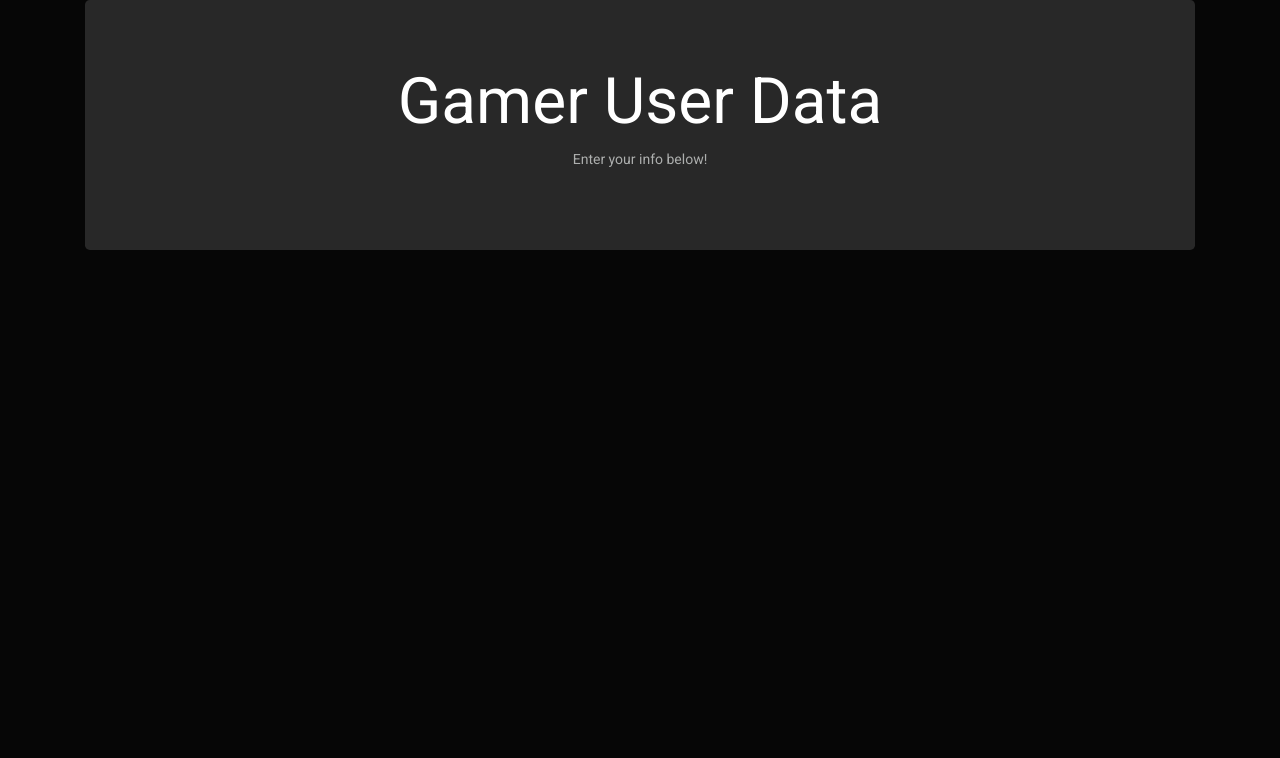
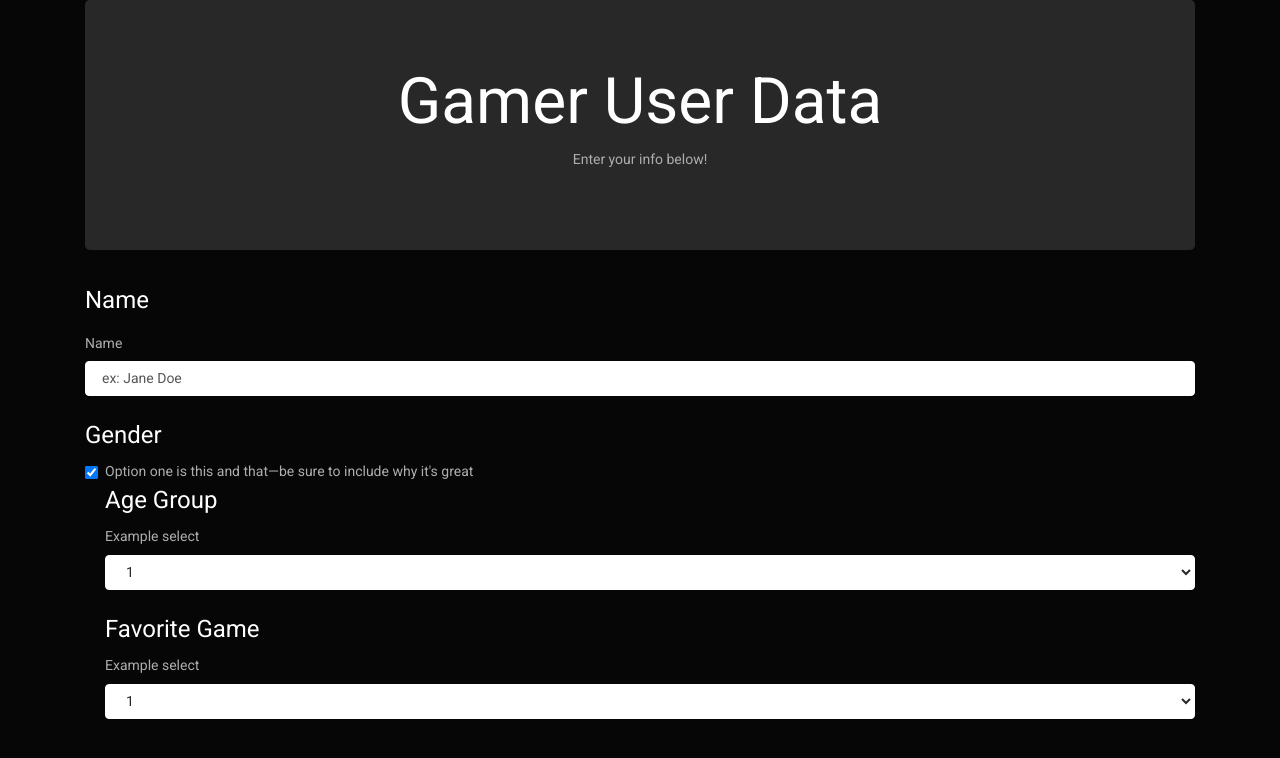
Before and after one commit to SBBoudreau/Project-2, a Flask app: template templates/new.html in a window 1280 px wide. Shown: the top 758 px of the page. Run offline with Flask 2, Linux system fonts and the light colour scheme; the template is opened without the code that fills it, so the values that code supplies are empty; some libraries are stand-ins or nearby versions.

Commit message:
updating index & form structure

```diff
--- a/templates/new.html
+++ b/templates/new.html
@@ -26,5 +26,42 @@
             <p>Enter your info below!</p>
         </div>
 
+
+        <div class="form-group">
+            <legend>Name</legend>
+            <label class="col-form-label" for="inputDefault">Name</label>
+            <input type="text" class="form-control" placeholder="ex: Jane Doe" id="inputDefault">
+            <br>
+            <legend>Gender</legend>
+            <div class="form-check">
+              <label class="form-check-label">
+                <input class="form-check-input" type="checkbox" value="" checked="">
+                Option one is this and that—be sure to include why it's great
+              </label>
+              <br>
+              <legend>Age Group</legend>
+              <label for="exampleSelect1">Example select</label>
+              <select class="form-control" id="exampleSelect1">
+                  <option>1</option>
+                  <option>2</option>
+                  <option>3</option>
+                  <option>4</option>
+                  <option>5</option>
+              </select>
+
+            <br>
+            <legend>Favorite Game</legend>
+            <label for="exampleSelect1">Example select</label>
+            <select class="form-control" id="exampleSelect1">
+                <option>1</option>
+                <option>2</option>
+                <option>3</option>
+                <option>4</option>
+                <option>5</option>
+            </select>
+        </div>
+
+
+
     </div>
 </body>
```
